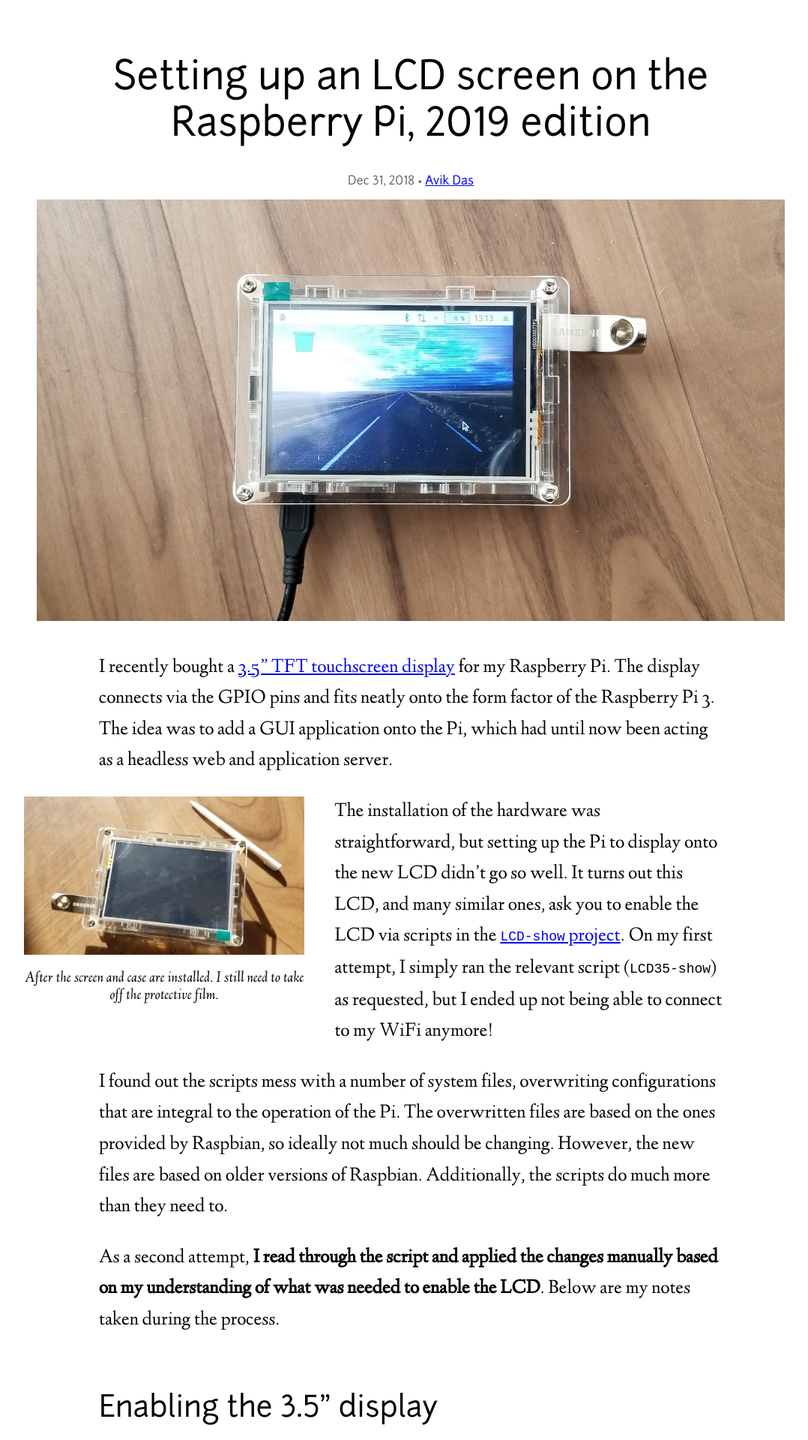
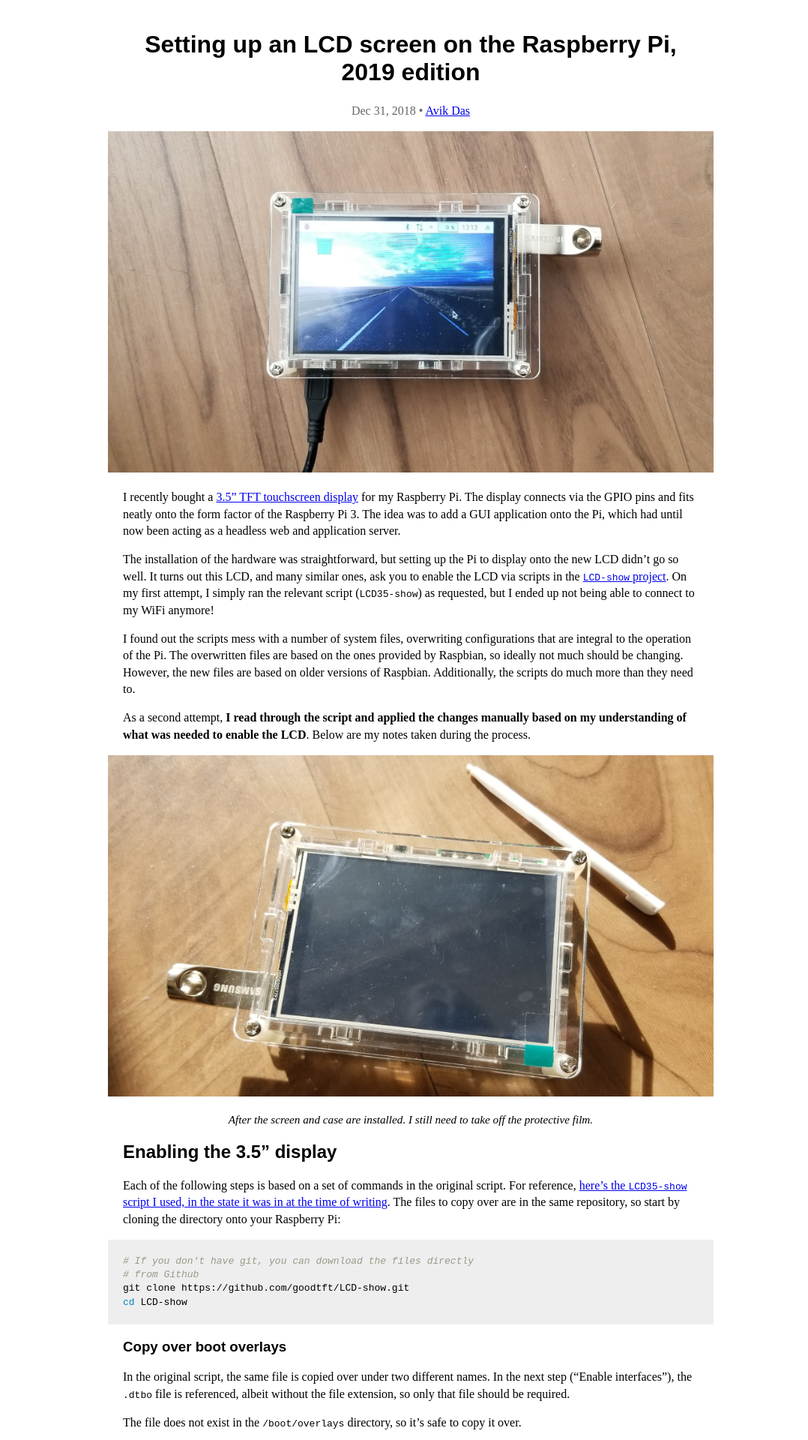
Before and after one commit to avik-das/avik-das.github.io, a Jekyll site: the page built from _posts/2018-12-31-setting-up-lcd-screen-on-raspberry-pi.md, in a window 1280 px wide. Shown: the top 1920 px of the page at 75% size, without its empty margins (92-1170 px from the left). Built offline with Jekyll 4.4.1, drawn with Linux system fonts in a browser that asks for light colours.

Commit message:
Simplify blog styling
The primary change is to leave as much as possible up to the user agent.
I don't know if browsers have become better with their default styling,
but I don't actually need additional styling to make the page look good.
In particular:

- There's no need to load any webfonts. This lowers the total size of
  the page. Furthermore, I was setting font sizes based on the metrics
  of the loaded fonts, which would have broken the styling for anyone
  not loading those fonts. Now, readers have their own choice of fonts
  and text sizes.

  The (lack of) font styling also will play well with the addition of
  rendered math content in upcoming posts. Previously, the math
  rendering simply did not fit in with the surrounding text.

- Reduce the types of supported image layouts. It was nice to have a
  "full" for the header and a reduced size image for the remaining
  images. However, the difference between "popout" and "in-text" was
  very subtle, and I was using "aside" in only one place. Moreover, all
  these differences disappeared on smaller screen sizes anyway, so
  ultimately, I couldn't use this difference for anything meaningful. At
  that point, it made sense to just remove all the differences.

- No need to get bogged down in unnecessary details. What happens if a
  header follows another? Should the first paragraph in a section have
  different margins? No need to worry about these because in practice,
  the page looks good without tweaking.

- No variation between mobile and non-mobile screens. Without the
  unnecssarily detailed styling, many of the variations previously
  present are no longer useful. Images were another major difference
  that simply went away as well.

This change reduces the number of lines of CSS to just over a quarter of
the original number.

````diff
--- a/_posts/2018-12-31-setting-up-lcd-screen-on-raspberry-pi.md
+++ b/_posts/2018-12-31-setting-up-lcd-screen-on-raspberry-pi.md
@@ -5,22 +5,22 @@
   - Ty Terdan
 ---
 
-<figure markdown="1" class="full">
+<figure markdown="1">
 ![The PIXEL desktop works, with touchscreen support](/assets/images/2018-12-31-setting-up-lcd-screen-on-raspberry-pi/show-desktop.jpg)
 </figure>
 
 I recently bought a [3.5" TFT touchscreen display](https://www.amazon.com/gp/product/B07FJWGZC2/) for my Raspberry Pi. The display connects via the GPIO pins and fits neatly onto the form factor of the Raspberry Pi 3. The idea was to add a GUI application onto the Pi, which had until now been acting as a headless web and application server.
-
-<figure markdown="1" class="aside aside-left">
-![](/assets/images/2018-12-31-setting-up-lcd-screen-on-raspberry-pi/turned-off.jpg)
-<figcaption>After the screen and case are installed. I still need to take off the protective film.</figcaption>
-</figure>
 
 The installation of the hardware was straightforward, but setting up the Pi to display onto the new LCD didn’t go so well. It turns out this LCD, and many similar ones, ask you to enable the LCD via scripts in the [`LCD-show` project](https://github.com/goodtft/LCD-show). On my first attempt, I simply ran the relevant script (`LCD35-show`) as requested, but I ended up not being able to connect to my WiFi anymore!
 
 I found out the scripts mess with a number of system files, overwriting configurations that are integral to the operation of the Pi. The overwritten files are based on the ones provided by Raspbian, so ideally not much should be changing. However, the new files are based on older versions of Raspbian. Additionally, the scripts do much more than they need to.
 
 As a second attempt, **I read through the script and applied the changes manually based on my understanding of what was needed to enable the LCD**. Below are my notes taken during the process.
+
+<figure markdown="1">
+![](/assets/images/2018-12-31-setting-up-lcd-screen-on-raspberry-pi/turned-off.jpg)
+<figcaption>After the screen and case are installed. I still need to take off the protective film.</figcaption>
+</figure>
 
 ## Enabling the 3.5" display
 
@@ -131,7 +131,7 @@
 sudo reboot
 ```
 
-<figure markdown="1" class="popout">
+<figure markdown="1">
 ![](/assets/images/2018-12-31-setting-up-lcd-screen-on-raspberry-pi/show-console.jpg)
 <figcaption>Viewing the console on the new touchscreen</figcaption>
 </figure>
@@ -221,7 +221,7 @@
 sudo reboot
 ```
 
-<figure markdown="1" class="popout">
+<figure markdown="1">
 ![](/assets/images/2018-12-31-setting-up-lcd-screen-on-raspberry-pi/show-desktop.jpg)
 <figcaption>The PIXEL desktop works, with touchscreen support</figcaption>
 </figure>
--- a/assets/css/blog.scss
+++ b/assets/css/blog.scss
@@ -3,265 +3,68 @@
 
 // SASS VARIABLES /////////////////////////////////////////////////////////////
 
-$mobile-width: 800px;
 $lighter-text-color: #666;
-
-// FONTS //////////////////////////////////////////////////////////////////////
-
-@font-face {
-  font-family: 'Linden Hill';
-  src: url('/assets/fonts/linden-hill-regular.woff') format('woff2');
-}
-
-@font-face {
-  font-family: 'Linden Hill';
-  font-style: italic;
-  src: url('/assets/fonts/linden-hill-italic.woff') format('woff2');
-}
-
-@font-face {
-  font-family: Junction;
-  src: url('/assets/fonts/junction-regular.woff') format('woff2');
-}
-
-@font-face {
-  font-family: Junction;
-  font-weight: bold;
-  src: url('/assets/fonts/junction-bold.woff') format('woff2');
-}
+$body-padding: 20px;
 
 // PAGE LAYOUT ////////////////////////////////////////////////////////////////
 
 body {
   margin: auto;
-  font: 26px 'Linden Hill', serif;
 
-  max-width: 32em;
-  padding: 40px 100px;
-
-  @media screen and (max-width: $mobile-width) {
-    box-sizing: border-box;
-
-    width: 100%;
-    max-width: none;
-    padding: 20px;
-
-    font-size: 22px;
-  }
+  max-width: 48em;
+  padding: $body-padding;
 }
 
 #post-date {
   text-align: center;
-  font: 16px Junction, sans-serif;
   color: $lighter-text-color;
-
-  @media screen and (max-width: $mobile-width) {
-    font-size: 10px;
-  }
 }
 
-// HEADERS ////////////////////////////////////////////////////////////////////
+// TEXT ///////////////////////////////////////////////////////////////////////
 
-h1 {
-  text-align: center;
-}
+h1 { text-align: center; }
+h1, h2, h3, h4, h5, h6 { font-family: sans-serif; }
 
-h1, h2, h3, h4, h5, h6 {
-  font-family: Junction, sans-serif;
-  font-weight: normal;
-  line-height: 120%;
-}
-
-@media screen and (max-width: $mobile-width) {
-  // If the sizes of the headers are too big, they take up too much space on
-  // smaller screens. Make them smaller, even though the hierarchy of font
-  // sizes is less apparent. In practice, only h1 through h3 are used.
-
-  h1 { font-size: 120%; }
-  h2 { font-size: 110%; }
-  h3 { font-size: 100%; }
-  h4 { font-size: 90%; }
-  h5 { font-size: 80%; }
-  h6 { font-size: 70%; }
-}
-
-h2, h3, h4, h5, h6 {
-  font-family: Junction, sans-serif;
-  margin-bottom: 0;
-}
-
-// Each main section should be visually separated from the previous one.
-h2 {
-  margin-top: 75px;
-}
-
-// Sub-sections don't need as much visual separation.
-h3, h4, h5, h6 {
-  margin-top: 50px;
-}
-
-// Headers that follow other headers need even less separation. Typically, this
-// should be avoided, as each larger section should have an introduction before
-// starting the first sub-section.
-h1 + h2, h2 + h3, h3 + h4, h4 + h5, h5 + h6 {
-  margin-top: 16px;
-}
-
-// BODY TEXT //////////////////////////////////////////////////////////////////
-
-p, ol, ul {
-  @media screen and (min-width: $mobile-width + 1) {
-    line-height: 1.6em;
-  }
-
-  @media screen and (max-width: $mobile-width) {
-    line-height: 1.4em;
-  }
-}
+p, ol, ul, pre { line-height: 1.4; }
 
 hr {
-  border: 2px solid #aaa;
-  width: 3em;
+  border: 0.5px solid #ccc;
+  width: 50%;
+  margin: 1em auto;
 }
 
 // IMAGES /////////////////////////////////////////////////////////////////////
 
 figure {
-  margin: 0 0 20px 0;
+  margin: 0;
   padding: 0;
 
-  & > p {
-    margin: 0;
-  }
-
   img {
-    margin: 0;
-  }
-
-  @media screen and (min-width: $mobile-width + 1) {
-    &.full img {
-      width: 120%;
-      margin-left: -10%;
-    }
-
-    &.aside {
-      width: 45%;
-
-      img {
-        width: 100%;
-      }
-    }
-
-    &.aside-left {
-      float: left;
-      margin-left: -100px;
-      margin-right: 40px;
-    }
-
-    &.aside-right {
-      float: right;
-      margin-left: 40px;
-      margin-right: -100px;
-    }
-
-    &.popout img {
-      width: 110%;
-      margin-left: -5%;
-    }
-
-    &.in-text img {
-      width: 100%;
-      margin-left: 0;
-    }
-  }
-
-  @media screen and (max-width: $mobile-width) {
-    &.full img,
-    &.popout img,
-    &.in-text img {
-      width: calc(100% + 40px);
-      margin-left: -20px;
-    }
-
-    &.aside {
-      text-align: center;
-
-      img {
-        width: 100%;
-        max-width: 600px;
-        margin: 0 auto;
-      }
-    }
+    width: calc(100% + #{$body-padding * 2});
+    margin: 0 0 0 #{-$body-padding};
   }
 
   figcaption {
     text-align: center;
     font-style: italic;
-    margin-top: 5px;
-
-    font-size: 80%;
-    @media screen and (max-width: $mobile-width) {
-      font-size: 70%;
-    }
+    font-size: .95em;
   }
-}
-
-h1 + figure,
-h2 + figure,
-h3 + figure,
-h4 + figure,
-h5 + figure,
-h6 + figure {
-  margin-top: 32px;
 }
 
 // CODE SNIPPETS //////////////////////////////////////////////////////////////
 
 pre {
   background: #eee;
-  padding: 20px;
+  padding: $body-padding;
 
   overflow-x: auto;
 
-  @media screen and (min-width: $mobile-width + 1) {
-    line-height: 24px;
-  }
-
-  @media screen and (max-width: $mobile-width) {
-    box-sizing: border-box;
-    width: calc(100% + 40px);
-    margin-left: -20px;
-
-    line-height: 12px;
-  }
-}
-
-code {
-  font-size: 18px;
-
-  @media screen and (max-width: $mobile-width) {
-    font-size: 10px;
-  }
+  width: 100%;
+  margin: 0 0 0 #{-$body-padding};
+  padding: auto $body-padding;
 }
 
 // FOOTER /////////////////////////////////////////////////////////////////////
 
-#thanks {
-  font: 16px Junction, sans-serif;
-  color: $lighter-text-color;
-
-  @media screen and (max-width: $mobile-width) {
-    font-size: 10px;
-  }
-}
-
-body > hr:last-of-type {
-  margin-top: 80px;
-  border-width: 1px;
-  width: 5em;
-}
-
-#bottom-links {
-  text-align: center;
-  font-size: 90%;
-}
+#thanks { color: $lighter-text-color; }
+#bottom-links { text-align: center; }
````
Also changed, not shown: _posts/2019-01-23-writing-gui-applications-on-raspberry-pi-without-x.md (+4 -4 lines), _posts/2019-02-19-creating-raspberry-pi-applications-with-raylib-and-ruby.md (+2 -2 lines), _posts/2019-03-04-creating-raspberry-pi-applications-with-raylib-and-ruby-part-2.md (+4 -4 lines), assets/fonts/junction-bold.woff (deleted), assets/fonts/junction-regular.woff (deleted), assets/fonts/linden-hill-italic.woff (deleted), assets/fonts/linden-hill-regular.woff (deleted).
